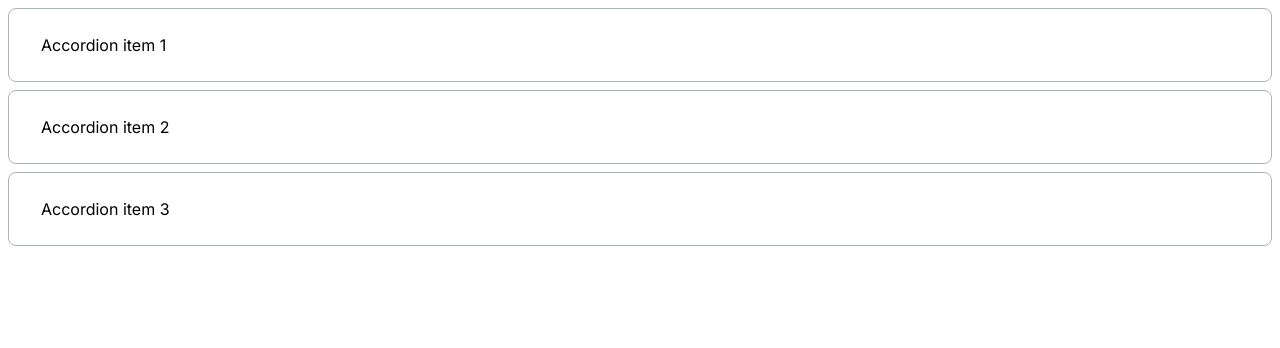
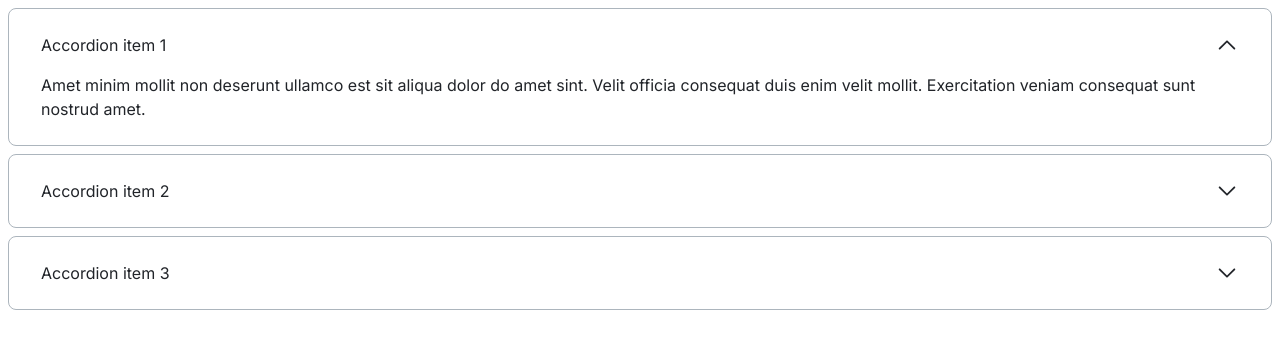
Before and after one commit to js-tasks-ru/htmlcss-20230411_svetlana87, a website: page 03-lection1/02-accordion/index.html in a window 1280 px wide. Drawn offline with Linux system fonts and the light colour scheme.

Commit message:
Спрайт v1; Cтрелка в аккордеоне

```diff
--- a/03-lection1/02-accordion/accordion.css
+++ b/03-lection1/02-accordion/accordion.css
@@ -6,6 +6,7 @@
     font-weight: 400;
     font-size: 16px;
     line-height: 24px;
+    color: var(--black);
     display: flex;
     flex-flow: column;
     gap: .5em;
@@ -23,16 +24,30 @@
 }
 
 .accordion__summary {
-    display: inline-block;
+    list-style: none;
+    display: flex;
+    justify-content: space-between;
     cursor: pointer;
 }
 
-/* не работает в Chrome, свойство 'display: inline-block;' убирает стрелку по умолчанию */
-/*.accordion__summary::-webkit-details-marker {*/
-/*    display: none;*/
-/*}*/
+.accordion__summary::-webkit-details-marker {
+    display: none;
+}
+
+.accordion__title {
+    margin: 0;
+}
 
 .accordion__details {
     margin: 0;
     padding-top: 1em;
 }
+
+.accordion__arrow {
+    width: 24px;
+    height: 24px;
+}
+
+.accordion__section[open] .accordion__arrow {
+    transform: rotate(180deg);
+}
--- a/03-lection1/02-accordion/index.html
+++ b/03-lection1/02-accordion/index.html
@@ -6,9 +6,23 @@
     </head>
     <body>
         <div class="accordion">
+            <details class="accordion__section" open>
+                <summary class="accordion__summary">
+                    <p class="accordion__title">Accordion item 1</p>
+                    <svg class="accordion__arrow">
+                        <use href="../../assets/images/icons.svg#arrow_down"></use>
+                    </svg>
+                </summary>
+                <p class="accordion__details">
+                    Amet minim mollit non deserunt ullamco est sit aliqua dolor do amet sint. Velit officia consequat duis enim velit mollit. Exercitation veniam consequat sunt nostrud amet.
+                </p>
+            </details>
             <details class="accordion__section">
                 <summary class="accordion__summary">
-                    Accordion item 1
+                    <p class="accordion__title">Accordion item 2</p>
+                    <svg class="accordion__arrow">
+                        <use href="../../assets/images/icons.svg#arrow_down"></use>
+                    </svg>
                 </summary>
                 <p class="accordion__details">
                     Hidden content
@@ -16,15 +30,10 @@
             </details>
             <details class="accordion__section">
                 <summary class="accordion__summary">
-                    Accordion item 2
-                </summary>
-                <p class="accordion__details">
-                    Hidden content
-                </p>
-            </details>
-            <details class="accordion__section">
-                <summary class="accordion__summary">
-                    Accordion item 3
+                    <p class="accordion__title">Accordion item 3</p>
+                    <svg class="accordion__arrow">
+                        <use href="../../assets/images/icons.svg#arrow_down"></use>
+                    </svg>
                 </summary>
                 <p class="accordion__details">
                     Hidden content
```
Also changed, not shown: assets/images/icons.svg (added).
